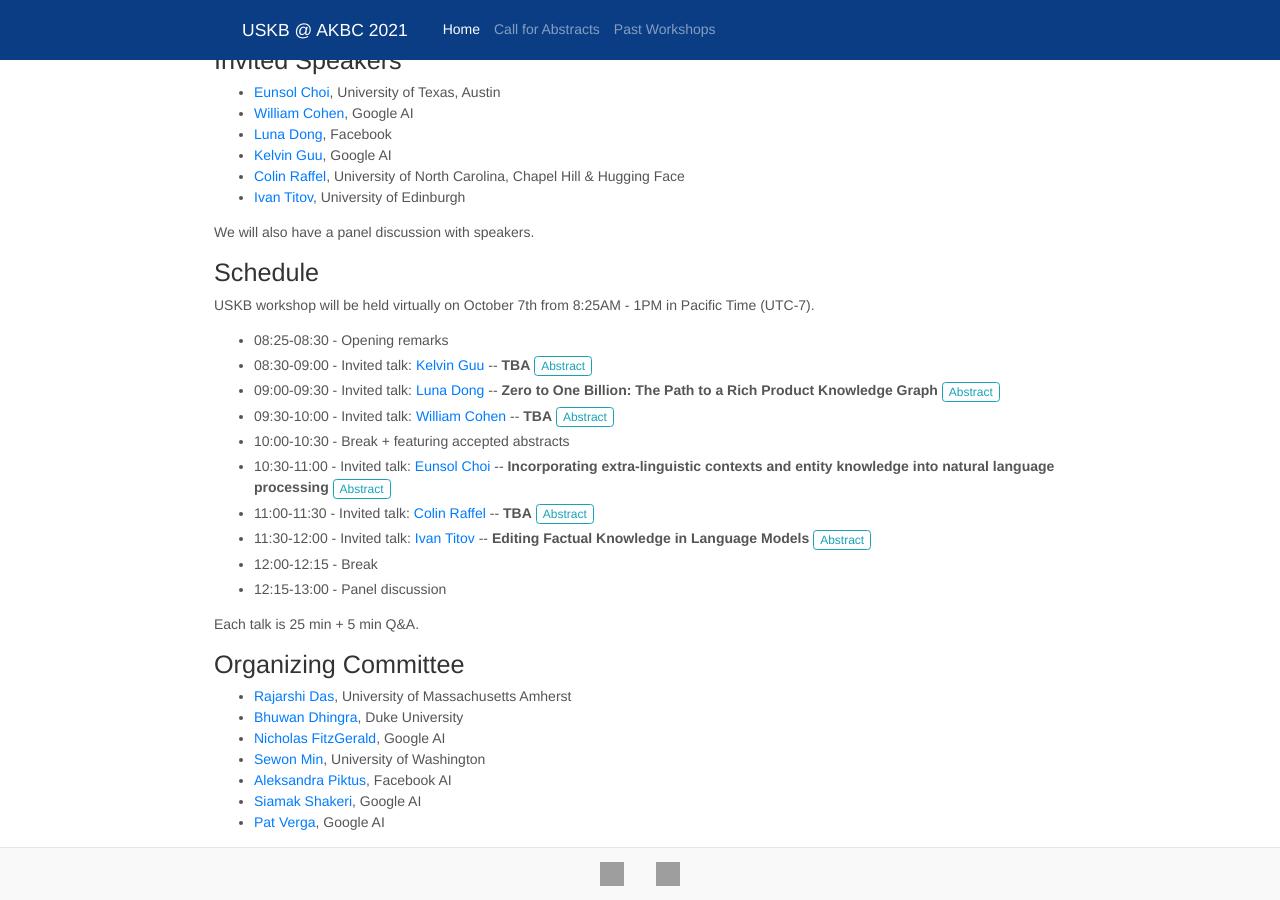
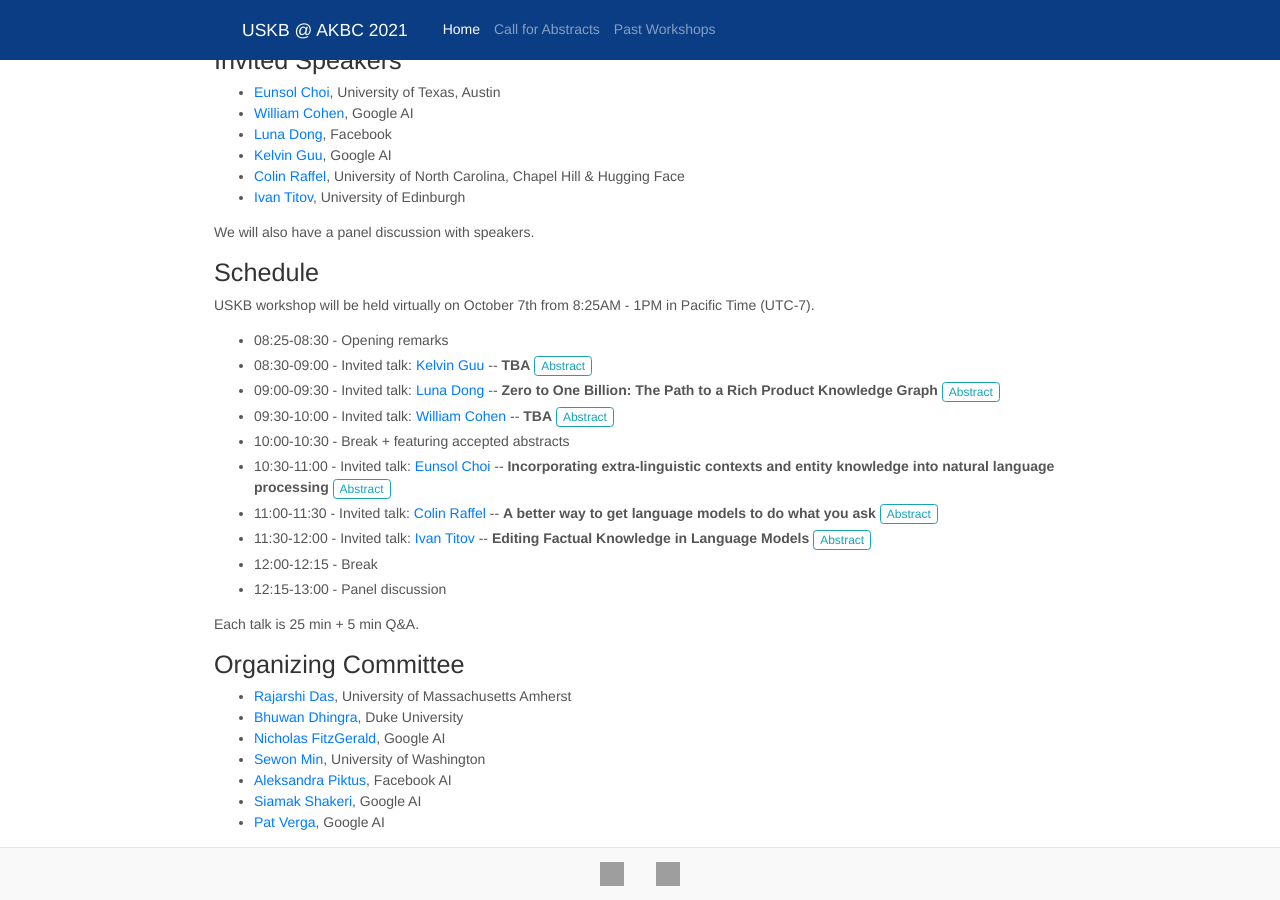
Before and after one commit to spa-nlp/spa-nlp.github.io, a Jekyll site: the page built from index.md, in a window 1280 px wide and 900 px high, scrolled down 918 px. Built offline with Jekyll 4.4.1, drawn with Linux system fonts in a browser that asks for light colours; nearby versions of some CDN libraries; part of the change alters nothing that is shown; grey boxes are pictures that could not be loaded.

Commit message:
add colin talk

```diff
--- a/index.md
+++ b/index.md
@@ -86,10 +86,10 @@ USKB workshop will be held virtually on October 7th from 8:25AM - 1PM in Pacific
             <div class="collapse" id="eunsol-card"><div class="card card-body">Many real-world applications of natural language processing need to be able to interpret text from the rich context in which it occurs. While earlier NLP benchmarks focused on self-contained linguistic knowledge, recent benchmarks simulate end application more closely, requiring us to bring in rich context and background knowledge. In the first part of the talk, I will present our recent work incorporating two extra-linguistic contexts (when and where the question was asked) into open retrieval question answering. To handle queries where answer varies based on their contexts (e.g., who is the Vice President?), humans easily combine information from the query and the situation where the query was posed. Yet, our study finds that existing models struggle to handle extra-linguistic contexts, struggling to answer questions where answers are recently updated (even when provided with an updated evidence corpus) or from uncommon locations. In the latter part of the talk, I will present a benchmark testing models' reasoning capability based on background knowledge about specific entities. Again, we find models show limited success in incorporating entity knowledge to interpret texts. Together, we highlight models should embrace extra-linguistic contexts and background knowledge to support real-world applications. </div></div>
 		</li>
 		<li>
-			11:00-11:30	- Invited talk: <a href="https://colinraffel.com/" target="_blank">Colin Raffel</a> -- <b>TBA</b>
+			11:00-11:30	- Invited talk: <a href="https://colinraffel.com/" target="_blank">Colin Raffel</a> -- <b>A better way to get language models to do what you ask</b>
         	<button class="btn btn-outline-info btn-xs" type="button" data-toggle="collapse" data-target="#colin-card" aria-expanded="false" aria-controls="colin-card">Abstract</button>
         	<!--<a href="https://www.youtube.com/watch?v=V4nbWiPdnTE" class="btn btn-outline-info btn-xs">Video</a>-->
-            <div class="collapse" id="colin-card"><div class="card card-body">TBA</div></div>
+            <div class="collapse" id="colin-card"><div class="card card-body">Very large language models have recently been shown to attain reasonable zero-shot generalization on a diverse set of tasks. It is theorized that this is a consequence of implicit multitask learning in language model training. Can better zero-shot generalization be directly induced by multitask learning on explicit prompts? To test this question at scale, we develop a system for easily mapping natural language tasks into a human-readable prompted form. We annotate a large set of supervised datasets, each with multiple prompts using varying language. We fine-tune T5 on this multitask mixture covering a wide variety of tasks, from question-answering to text classification to summarization. We dub the resulting model T0 and show that it outperforms GPT-3 on zero-shot task generalization in many cases, despite being about 16 times smaller.</div></div>
 		</li>
 		<li>
 			11:30-12:00	- Invited talk: <a href="http://ivan-titov.org/" target="_blank">Ivan Titov</a> -- <b>Editing Factual Knowledge in Language Models</b>
```
